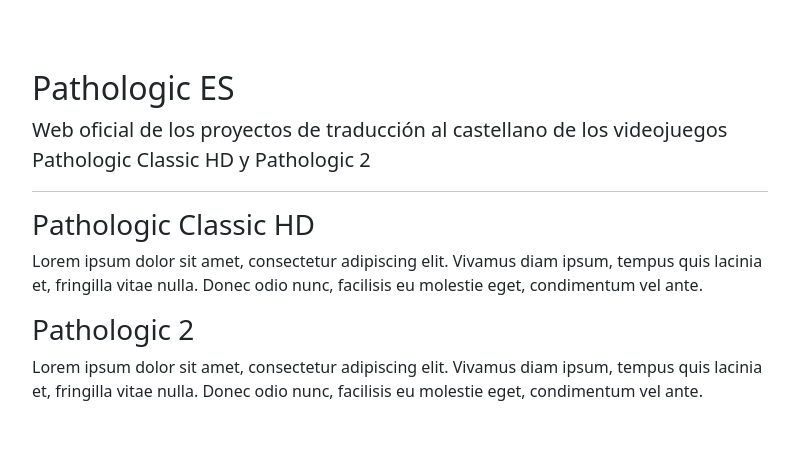
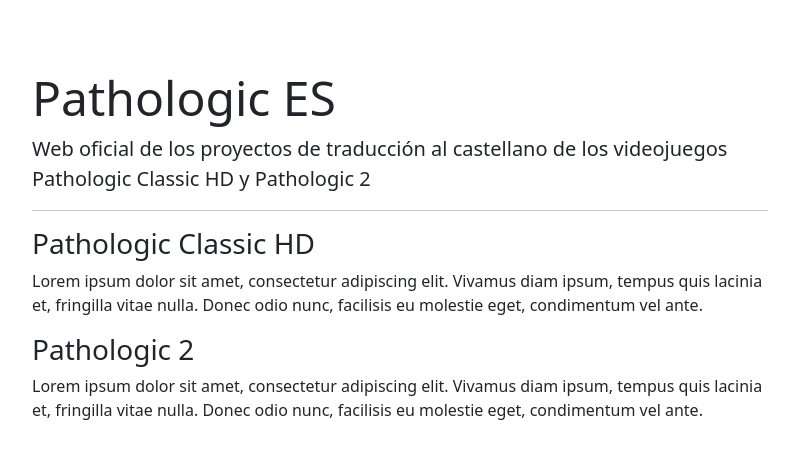
Before and after one commit to pathologic-es/pathologic-es.github.io, a Jekyll site: the page built from index.md, in a window 1280 px wide. Shown: the top 459 px of the page, without its empty margins (240-1039 px from the left). Built offline with Jekyll 4.4.1, drawn with Linux system fonts in a browser that asks for light colours.

Commit message:
Update default.html

```diff
--- a/_layouts/default.html
+++ b/_layouts/default.html
@@ -10,7 +10,7 @@
 		<main class="container">
 			<div class="row justify-content-md-center">
 				<div class="col-md-8">
-					<h2>{{ site.title }}</h2>
+					<h1 class="display-5">{{ site.title }}</h1>
 					<p class="lead">{{ site.description }}</p>
 					<hr />
 					{{ content }}
```
